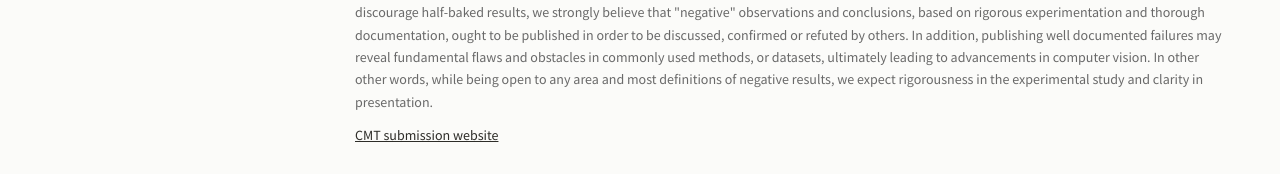
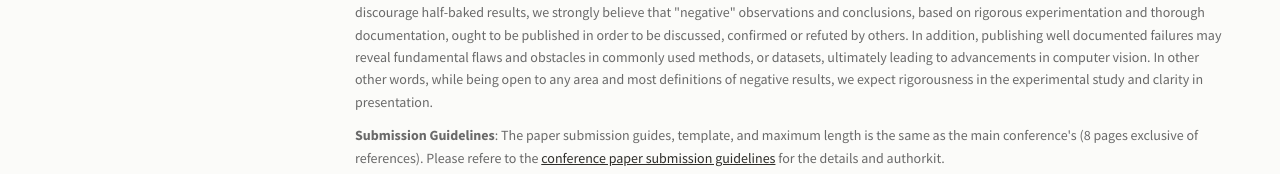
Before and after one commit to ozansener/negative_vision, a plain HTML site: page CFP.html in a window 1280 px wide. Shown: the part 768-942 px from the top of the page. Drawn offline with nearby package versions, Linux system fonts and the light colour scheme; a script that the page names is missing.

Commit message:
Update CFP.html

```diff
--- a/CFP.html
+++ b/CFP.html
@@ -184,6 +184,7 @@
 
 <p>Workshop on negative results in computer vision is open to any researcher studying any sub-topic of computer vision who wants to challenge current models, algorithms and datasets. We invite researchers to submit their negative results in any of the sub-topics of computer vision. Although we discourage half-baked results, we strongly believe that "negative" observations and conclusions, based on rigorous experimentation and thorough documentation, ought to be published in order to be discussed, confirmed or refuted by others. In addition, publishing well documented failures may reveal fundamental flaws and obstacles in commonly used methods, or datasets, ultimately leading to advancements in computer vision. In other other words, while being open to any area and most definitions of negative results, we expect rigorousness in the experimental study and clarity in presentation.</p>
 
+		<p><b>Submission Guidelines</b>: The paper submission guides, template, and maximum length is the same as the main conference's (8 pages exclusive of references). Please refere to the <a href="http://iccv2017.thecvf.com/submission/main_conference/author_guidelines">conference paper submission guidelines</a> for the details and authorkit.</p>
 
 <p> <a href="https://cmt3.research.microsoft.com/NRCV2017">CMT submission website </a>
  <br>
```
